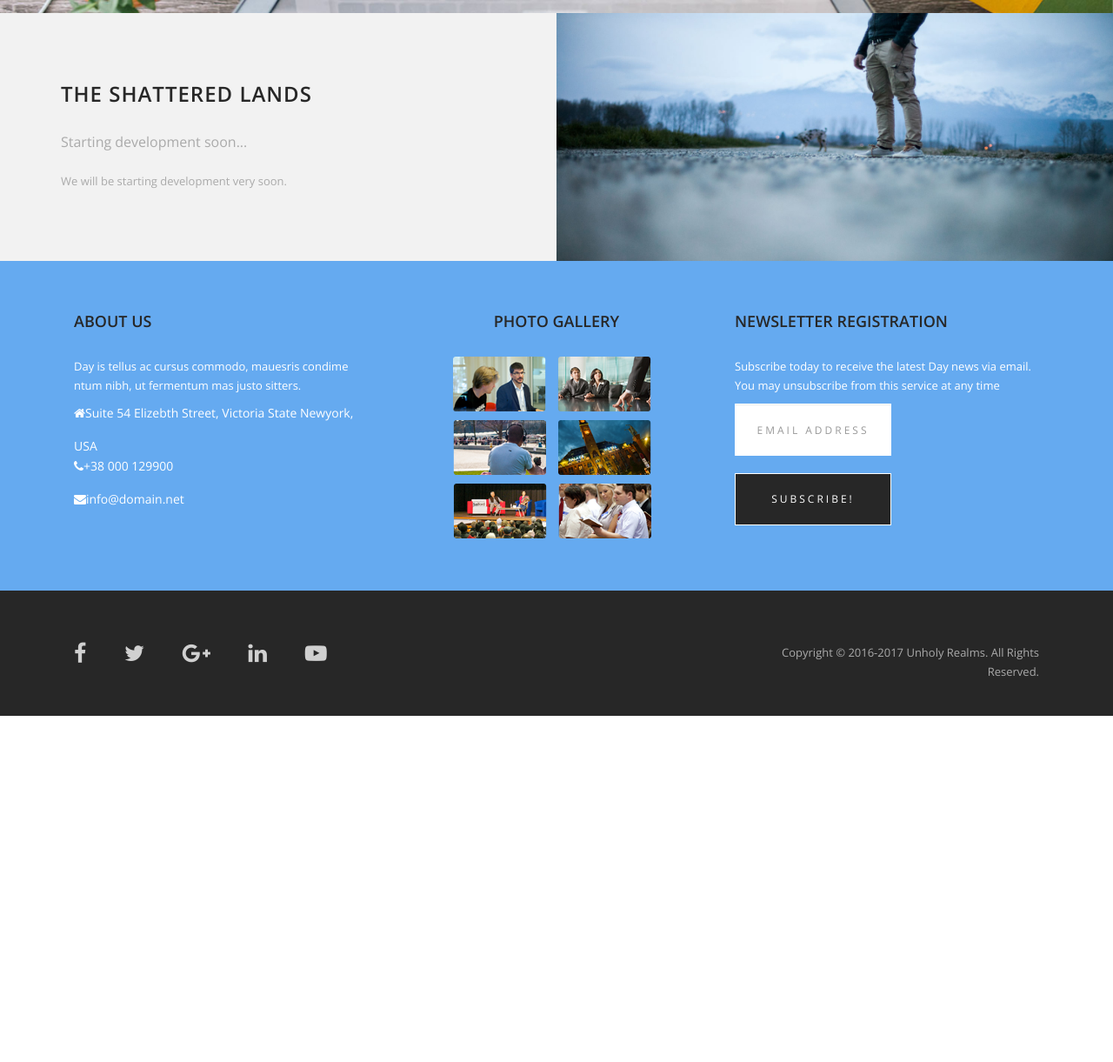
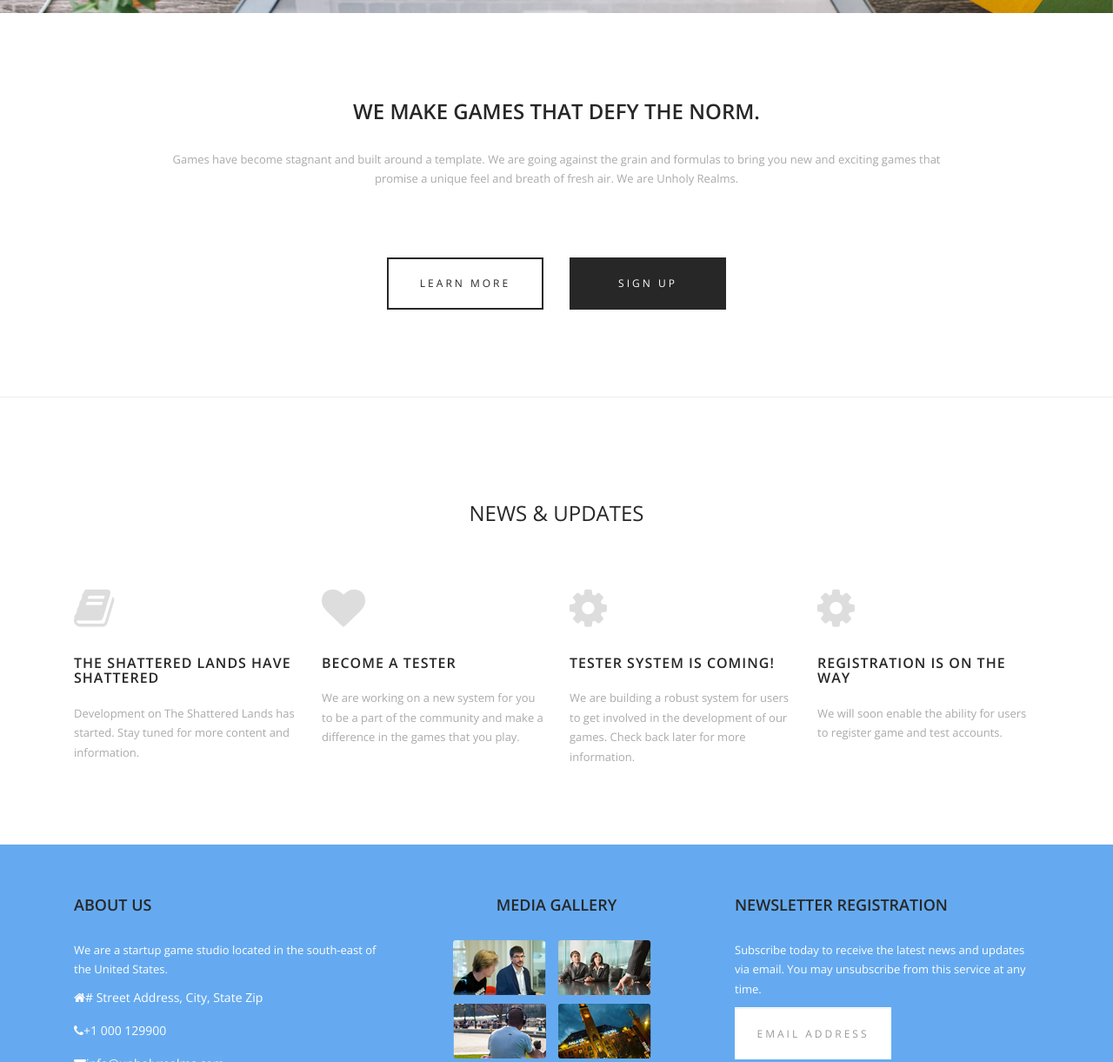
Before and after one commit to kriscrump/Site, a plain HTML site: page index.html in a window 1280 px wide. Shown: the part 540-1761 px from the top of the page at 87% size. Before the commit the page ends 1363 px from the top, so only its background shows below. Drawn offline with nearby package versions, Linux system fonts and the light colour scheme; files whose address does not match are found by name.

Commit message:
Updated nabber and content
Added dropdown button to nabber
Added basic placeholder content
Updated formatting of main page

```diff
--- a/index.html
+++ b/index.html
@@ -8,7 +8,7 @@
     <meta name="description" content="">
     <meta name="author" content="">
 
-    <title>Home - Company Name</title>
+    <title>Home - Unholy Realms</title>
 
     <link rel="stylesheet" href="css/bootstrap.min.css">
     <link rel="stylesheet" href="css/font-awesome.min.css">
@@ -40,15 +40,23 @@
               <span class="icon-bar"></span>
               <span class="icon-bar"></span>
             </button>
-            <a class="navbar-brand" href="#home"><h1>LOGO</h1></a>
+            <a class="navbar-brand" href="#home"><h1>Unholy Realms</h1></a>
           </div>
           <div class="collapse navbar-collapse" id="myNavbar">
             <div class="menu">
               <ul class="nav nav-tabs" role="tablist">
-                <li role="presentation"><a href="#home">HOME</a></li>
-                <li role="presentation"><a href="#games">GAMES</a></li>
-                <li role="presentation"><a href="#">Link 4</a></li>
-                <li role="presentation"><a href="#">Link 5</a></li>
+                <li class="active" role="presentation"><a href="#home">Home</a></li>
+                <li role="presentation"><a href="#news">News</a></li>
+                <li class="dropdown">
+                  <a class="dropdown-toggle" data-toggle="dropdown" href="#">Games <span class="caret"></span></a>
+                  <div class="dropdown-menu">
+                    <ul>
+                      <li><a class="dropdown-item" href="#games">The Shattered Lands</a></li>
+                      <!-- <li><div class="dropdown-divider"></div></li> -->
+                    </ul>
+                  </div>
+                </li>
+                <li role="presentation"><a href="#account">Account</a></li>
               </ul>
             </div>
           </div>
@@ -73,20 +81,20 @@
               <img src="img/slide.jpg" class="img-responsive" alt="">
               <div class="carousel-caption">
                 <div class="wow fadeInUp" data-wow-offset="0" data-wow-delay="0.3s">
-                  <h2><span>Clean & Modern Design Template</span></h2>
+                  <h2><span>The Shattered Lands</span></h2>
                 </div>
                 <div class="col-md-10 col-md-offset-1">
                   <div class="wow fadeInUp" data-wow-offset="0" data-wow-delay="0.6s">
-                    <p>Lorem ipsum dolor sit amet consectetur adipisicing</p>
+                    <p>What will you do when the world shatters?</p>
                   </div>
                 </div>
                 <div class="wow fadeInUp" data-wow-offset="0" data-wow-delay="0.9s">
                   <form class="form-inline">
                     <div class="form-group">
-                      <button type="livedemo" name="Live Demo" class="btn btn-primary btn-lg" required="required">Live Demo</button>
+                      <button type="livedemo" name="Live Demo" class="btn btn-primary btn-lg" required="required">Learn More</button>
                     </div>
                     <div class="form-group">
-                      <button type="getnow" name="Get Now" class="btn btn-primary btn-lg" required="required">Get Now</button>
+                      <button type="getnow" name="Get Now" class="btn btn-primary btn-lg" required="required">Sign Up</button>
                     </div>
                   </form>
                 </div>
@@ -96,48 +104,50 @@
               <img src="img/slide.jpg" class="img-responsive" alt="">
               <div class="carousel-caption">
                 <div class="wow fadeInUp" data-wow-offset="0" data-wow-delay="1.0s">
-                  <h2>Fully Responsive</h2>
+                  <h2>Be a tester!</h2>
                 </div>
                 <div class="col-md-10 col-md-offset-1">
                   <div class="wow fadeInUp" data-wow-offset="0" data-wow-delay="0.6s">
-                    <p>Lorem ipsum dolor sit amet consectetur adipisicing</p>
+                    <p>Make a difference in the games you play.</p>
                   </div>
                 </div>
                 <div class="wow fadeInUp" data-wow-offset="0" data-wow-delay="1.6s">
                   <form class="form-inline">
                     <div class="form-group">
-                      <button type="livedemo" name="purchase" class="btn btn-primary btn-lg" required="required">Live Demo</button>
+                      <button type="livedemo" name="purchase" class="btn btn-primary btn-lg" required="required">Learn More</button>
                     </div>
                     <div class="form-group">
-                      <button type="getnow" name="subscribe" class="btn btn-primary btn-lg" required="required">Get Now</button>
+                      <button type="getnow" name="subscribe" class="btn btn-primary btn-lg" required="required">Sign Up</button>
                     </div>
                   </form>
                 </div>
               </div>
             </div>
+            <!--
             <div class="item">
               <img src="img/slide.jpg" class="img-responsive" alt="">
               <div class="carousel-caption">
                 <div class="wow fadeInUp" data-wow-offset="0" data-wow-delay="0.3s">
-                  <h2>Modern Design</h2>
+                  <h2>Product 3</h2>
                 </div>
                 <div class="col-md-10 col-md-offset-1">
                   <div class="wow fadeInUp" data-wow-offset="0" data-wow-delay="0.6s">
-                    <p>Lorem ipsum dolor sit amet consectetur adipisicing</p>
+                    <p>Product 3 one-line pitch.</p>
                   </div>
                 </div>
                 <div class="wow fadeInUp" data-wow-offset="0" data-wow-delay="0.9s">
                   <form class="form-inline">
                     <div class="form-group">
-                      <button type="livedemo" name="purchase" class="btn btn-primary btn-lg" required="required">Live Demo</button>
+                      <button type="livedemo" name="purchase" class="btn btn-primary btn-lg" required="required">Call to action 1</button>
                     </div>
                     <div class="form-group">
-                      <button type="getnow" name="subscribe" class="btn btn-primary btn-lg" required="required">Get Now</button>
+                      <button type="getnow" name="subscribe" class="btn btn-primary btn-lg" required="required">Call to action 2</button>
                     </div>
                   </form>
                 </div>
               </div>
             </div>
+            -->
           </div>
 
           <!-- Left and right controls -->
@@ -147,34 +157,89 @@
       </div>
     </div>
 
+    <!-- Container for About section -->
+    <div class="about" id="about">
+      <div class="container">
+        <div class="text-center">
+          <h2>We make games that defy the norm.</h2>
+          <div class="col-md-10 col-md-offset-1">
+            <p>Games have become stagnant and built around a template. We are going against the grain and formulas to bring you new and exciting games that promise a unique feel and breath of fresh air. We are Unholy Realms.</p>
+          </div>
+          <div class="col-md-6 col-sm-6 col-xs-6">
+            <div class="btn-gamp">
+              <a href="#">Learn More</a>
+            </div>
+          </div>
+          <div class="col-md-6 col-sm-6 col-xs-6">
+            <div class="gamp-btn">
+              <a href="#">Sign Up</a>
+            </div>
+          </div>
+        </div>
+      </div>
+    </div>
+    <hr>
+
+    <!-- Container for News section -->
+    <div class="services" id="news">
+      <div class="container">
+        <div class="text-center">
+          <h2>News & Updates</h2>
+        </div>
+        <div class="col-md-3 wow fadeInDown" data-wow-duration="1000ms" data-wow-delay="300ms">
+          <i class="fa fa-book"></i>
+          <h3>The Shattered Lands Have Shattered</h3>
+          <p>Development on The Shattered Lands has started. Stay tuned for more content and information.</p>
+        </div>
+        <div class="col-md-3 wow fadeInDown" data-wow-duration="1000ms" data-wow-delay="600ms">
+          <i class="fa fa-heart"></i>
+          <h3>Become a Tester</h3>
+          <p>We are working on a new system for you to be a part of the community and make a difference in the games that you play.</p>
+        </div>
+        <div class="col-md-3 wow fadeInDown" data-wow-duration="1000ms" data-wow-delay="900ms">
+          <i class="fa fa-gear"></i>
+          <h3>Tester System is Coming!</h3>
+          <p>We are building a robust system for users to get involved in the development of our games. Check back later for more information.</p>
+        </div>
+        <div class="col-md-3 wow fadeInDown" data-wow-duration="1000ms" data-wow-delay="1200ms">
+          <i class="fa fa-gear"></i>
+          <h3>Registration is on the Way</h3>
+          <p>We will soon enable the ability for users to register game and test accounts.</p>
+        </div>
+      </div>
+    </div>
+
+    <!-- Container for Games section -->
+    <!--
     <section class="action" id="games">
       <div class="container">
         <div class="left-text hidden-xs">
-          <h4>THE SHATTERED LANDS</h4>
-          <p><em>Starting development soon...</em><br><br>We will be starting development very soon.</p>
+          <h4>Game Title</h4>
+          <p><em>Game one-line pitch.</em><br><br>Game description.</p>
         </div>
-        <div class="right-image hidden-xs">
+        <div class="right-image hidden-xs" title="Game Logo Image">
         </div>
       </div>
     </section>
+    -->
 
     <!-- Container for Footer section -->
     <footer>
       <div class="container">
         <div class="col-md-4 wow fadeInDown" data-wow-duration="1000ms" data-wow-delay="300ms">
           <h4>About Us</h4>
-          <p>Day is tellus ac cursus commodo, mauesris condime ntum nibh, ut fermentum mas justo sitters.</p>
+          <p>We are a startup game studio located in the south-east of the United States.</p>
           <div class="contact-info">
             <ul>
-              <li><i class="fa fa-home fa"></i>Suite 54 Elizebth Street, Victoria State Newyork, USA</li>
-              <li><i class="fa fa-phone fa"></i>+38 000 129900</li>
-              <li><i class="fa fa-envelope fa"></i>info@domain.net</li>
+              <li><i class="fa fa-home fa"></i># Street Address, City, State Zip</li>
+              <li><i class="fa fa-phone fa"></i>+1 000 129900</li>
+              <li><i class="fa fa-envelope fa"></i>info@unholyrealms.com</li>
             </ul>
           </div>
         </div>
         <div class="col-md-4 wow fadeInDown" data-wow-duration="1000ms" data-wow-delay="600ms">
           <div class="text-center">
-            <h4>Photo Gallery</h4>
+            <h4>Media Gallery</h4>
             <ul class="sidebar-gallery">
               <li><a href="#"><img src="img/gallery1.png" alt="" /></a></li>
               <li><a href="#"><img src="img/gallery2.png" alt="" /></a></li>
@@ -188,12 +253,12 @@
         <div class="col-md-4 wow fadeInDown" data-wow-duration="1000ms" data-wow-delay="900ms">
           <div class="">
             <h4>Newsletter Registration</h4>
-            <p>Subscribe today to receive the latest Day news via email. You may unsubscribe from this service at any time</p>
+            <p>Subscribe today to receive the latest news and updates via email. You may unsubscribe from this service at any time.</p>
             <div class="btn-gamp">
               <input type="email" class="form-control" id="exampleInputEmail3" placeholder="Email Address">
             </div>
             <div class="btn-gamp">
-              <a type="submit" class="btn btn-default">Subscribe!</a>
+              <a type="submit" class="btn btn-default">Subscribe</a>
             </div>
           </div>
         </div>
```
